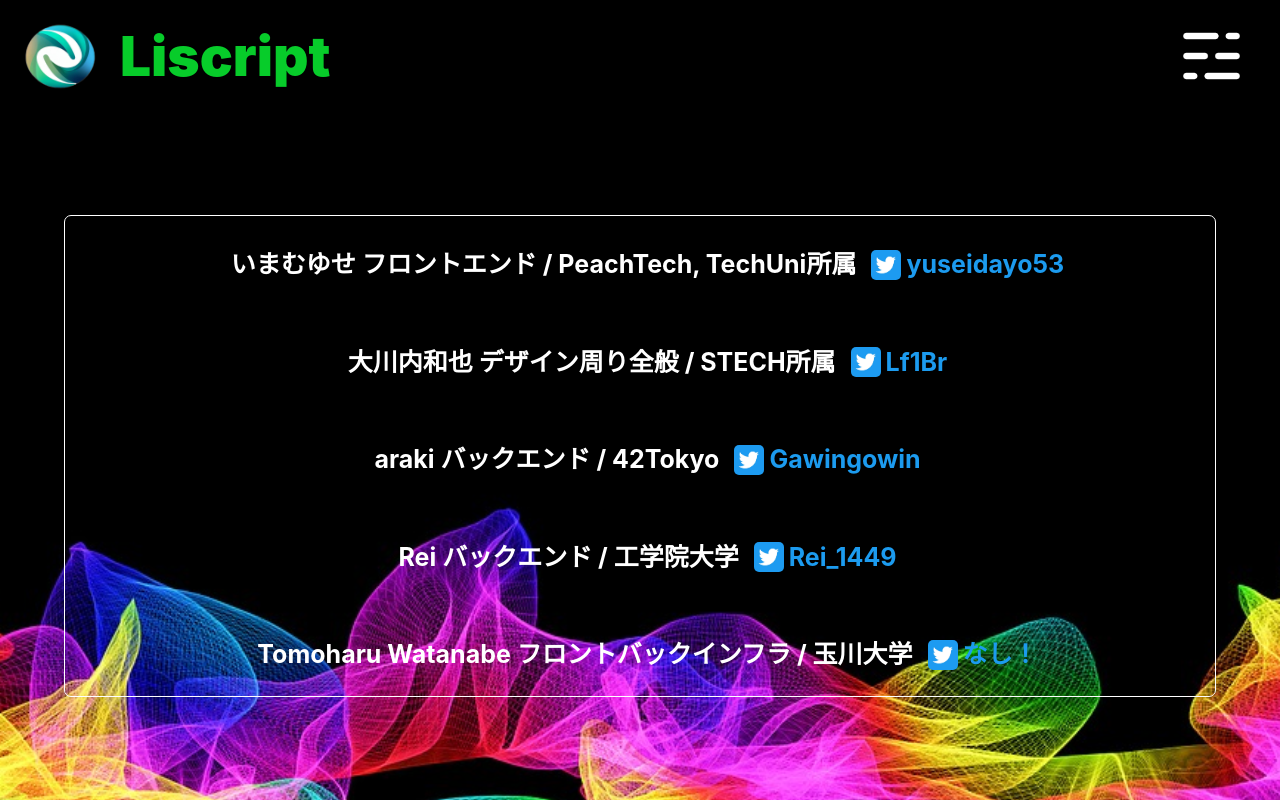
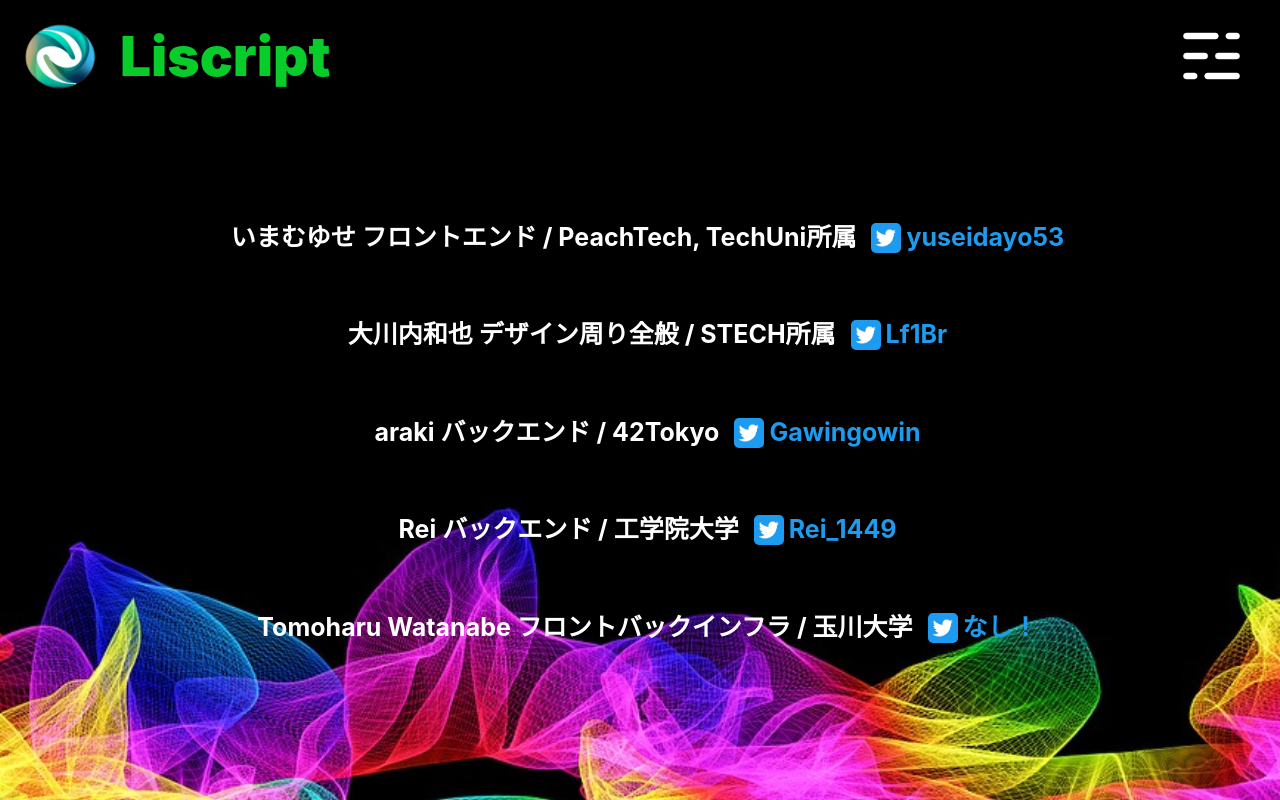
Before and after one commit to geekcamp2023-vol5-team32/app, a Next.js app in the folder frontend/: page /liscript/member in a window 1280 px wide. Built offline with nearby package versions, Linux system fonts and the light colour scheme.

Commit message:
メンバー画面完成

```diff
--- a/frontend/src/components/member.tsx
+++ b/frontend/src/components/member.tsx
@@ -12,6 +12,7 @@
         text-align: center;
         @media (max-width: 768px) {
           flex-direction: column;
+          margin:24px 0;
         }
       `}
     >
--- a/frontend/src/pages/member/index.tsx
+++ b/frontend/src/pages/member/index.tsx
@@ -22,11 +22,10 @@
         <Box
           css={css`
             width: 90%;
-            height: 70%;
-            border: 1px solid #fff;
+            height: 100%;
             border-radius: 7px;
+            padding-top:6%;
             @media (max-width: 768px) {
-              margin: 20px 0;
               height: 100%;
             }
           `}
```
